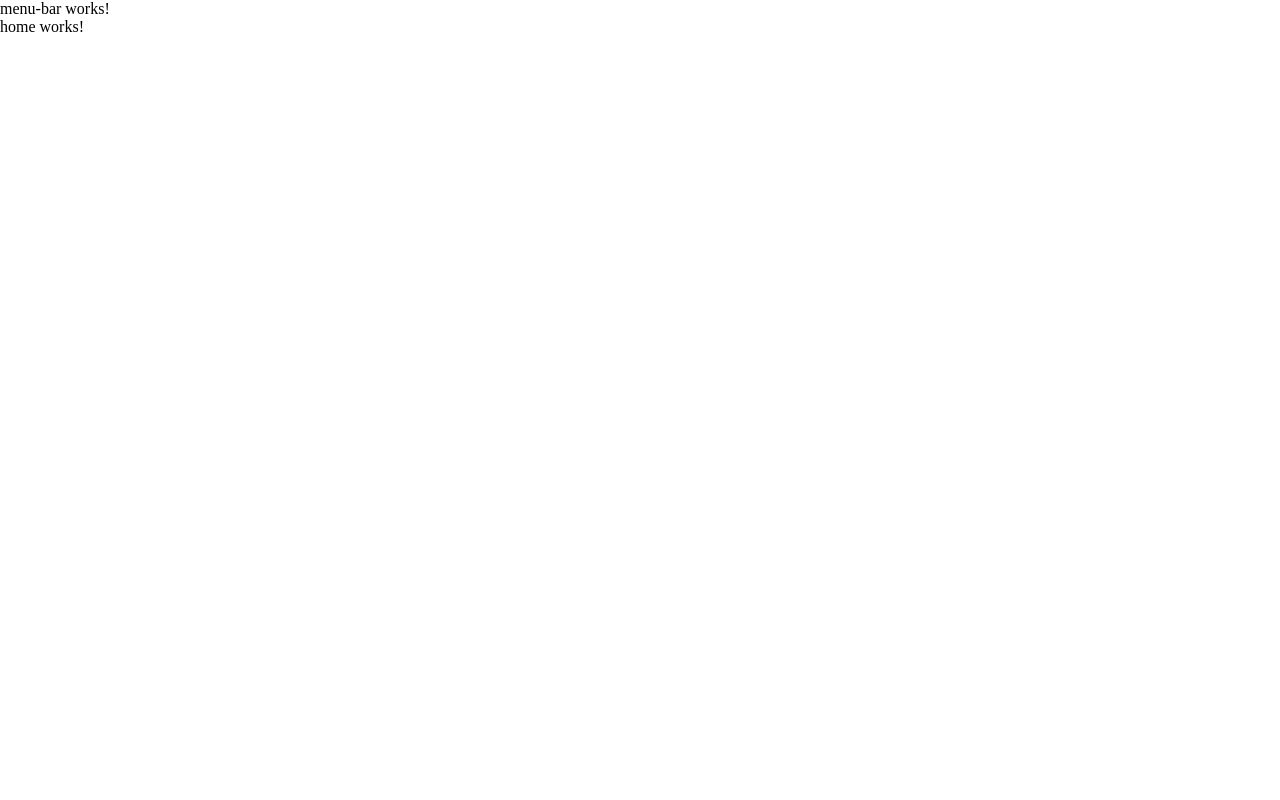
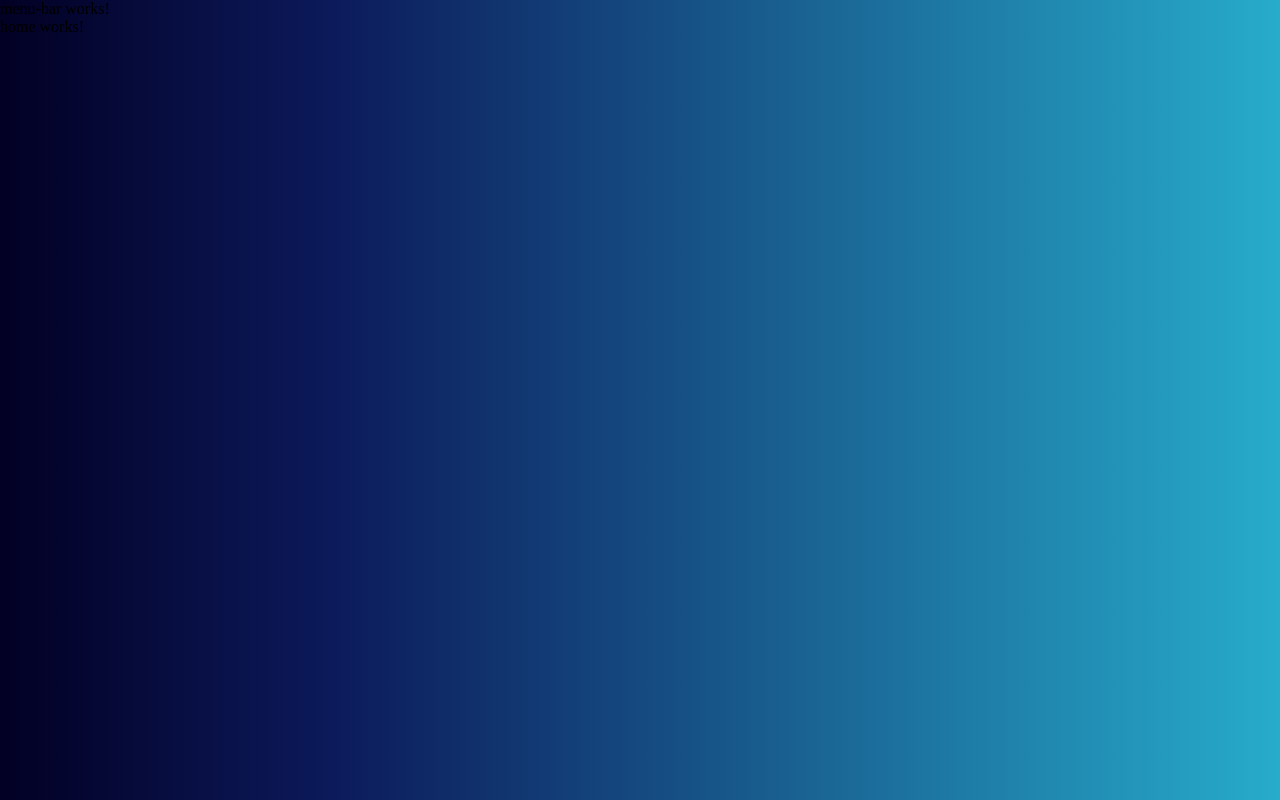
Before and after one commit to washinglopes93/Angualar-game-store, an Angular app: page / in a window 1280 px wide. Built offline with nearby package versions, Linux system fonts and the light colour scheme.

Commit message:
gradient background

```diff
--- a/src/styles.css
+++ b/src/styles.css
@@ -5,3 +5,9 @@
     border: 0;
     box-sizing: border-box;
 }
+
+/*Foi apresentado o site CSSgradient.io */
+body{
+    background: rgb(2,0,36);
+    background: linear-gradient(90deg, rgba(2,0,36,1) 0%, rgba(12,26,91,1) 26%, rgba(39,172,203,1) 100%);
+}
```
